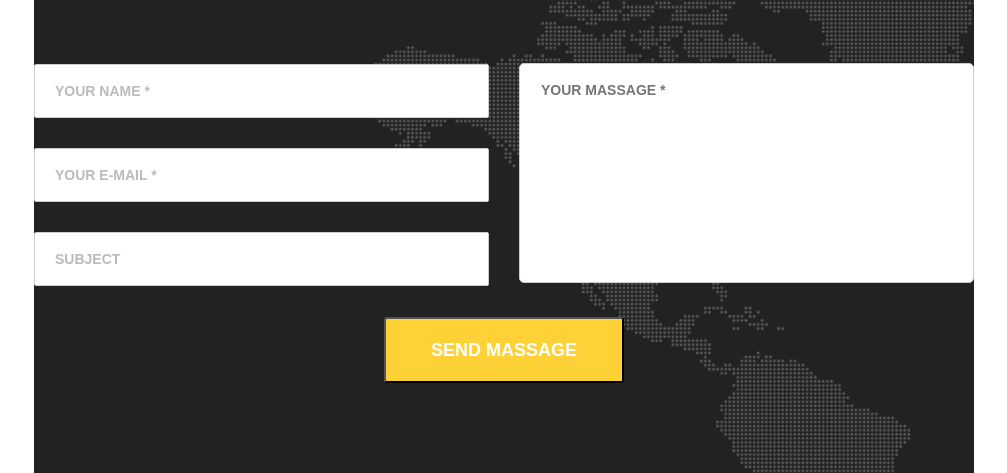
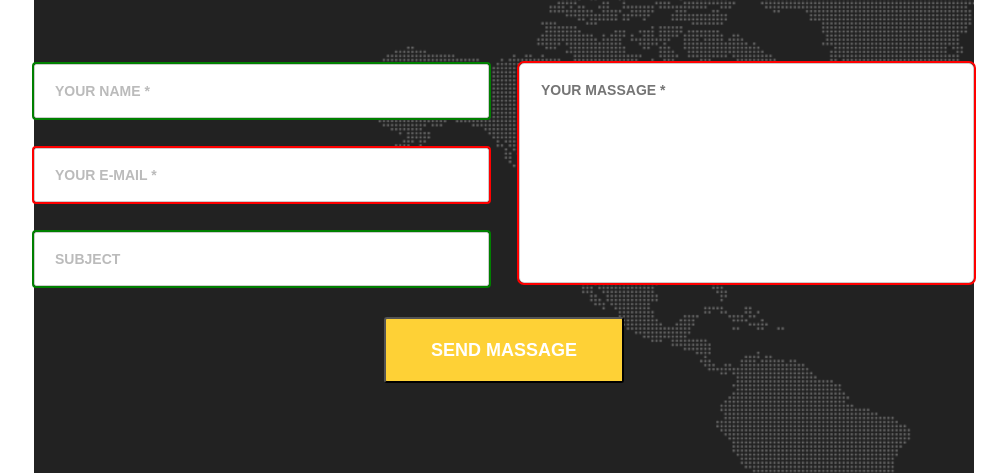
Before and after one commit to KalinkinaD/goit-fe-course, a plain HTML site: page homework-07/index.html in a window 1280 px wide. Shown: the part 745-1218 px from the top of the page, without its empty margins (136-1143 px from the left). Drawn offline with nearby package versions, Linux system fonts and the light colour scheme.

Commit message:
valid/invalid

```diff
--- a/homework-07/css/style.css
+++ b/homework-07/css/style.css
@@ -258,3 +258,15 @@ textarea {
 .btn:focus {
     background-color: #c79b0c;
 }
+.contacts-form input:invalid {
+    outline: 2px solid red;
+}
+.contacts-form input:valid {
+    outline: 2px solid green;
+}
+.contacts-form textarea:invalid {
+    outline: 2px solid red;
+}
+.contacts-form textarea:valid {
+    outline: 2px solid green;
+}
```
